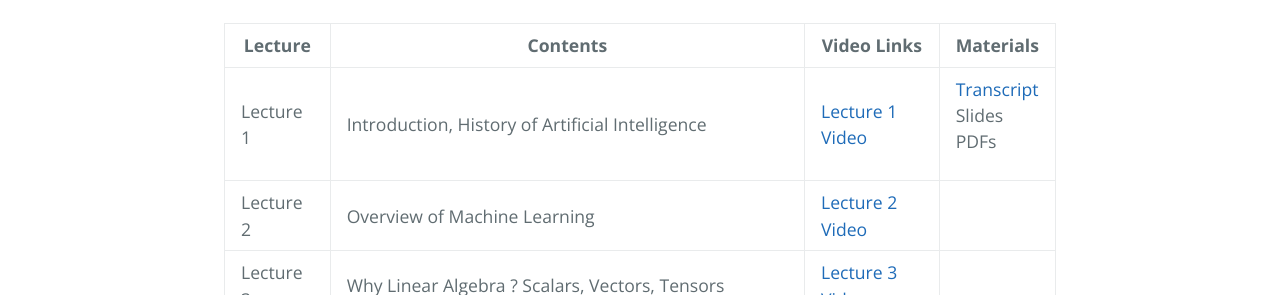
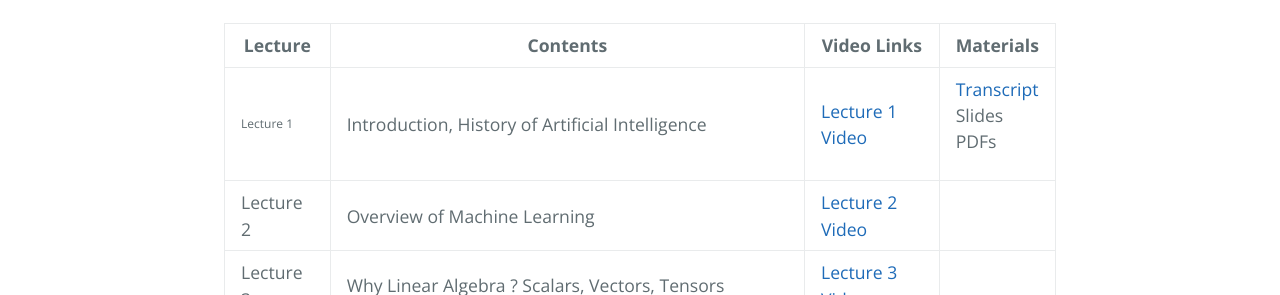
Before and after one commit to Sindhujayeswanthkumar/MLESA, a Jekyll site: the page built from course_page.md, in a window 1280 px wide. Shown: the part 525-820 px from the top of the page. Built offline with Jekyll 4.4.1, drawn with Linux system fonts in a browser that asks for light colours.

Commit message:
Update course_page.md

```diff
--- a/course_page.md
+++ b/course_page.md
@@ -17,7 +17,7 @@ description: Check Video link and Course contents here.
 </thead>
 <tbody>
 <tr>
-<td>Lecture 1</td>
+<td style="font-size: 12px">Lecture 1</td>
 <td>Introduction, History of Artificial Intelligence</td>
   <td><a href="https://youtu.be/w1v-uQthcXs">Lecture 1 Video</a></td>
 <td><p><a href="https://drive.google.com/drive/folders/1v7Qtk46F1g8k8lVuoPf7KqDjYJq1MhSp">Transcript</a><br>
```
